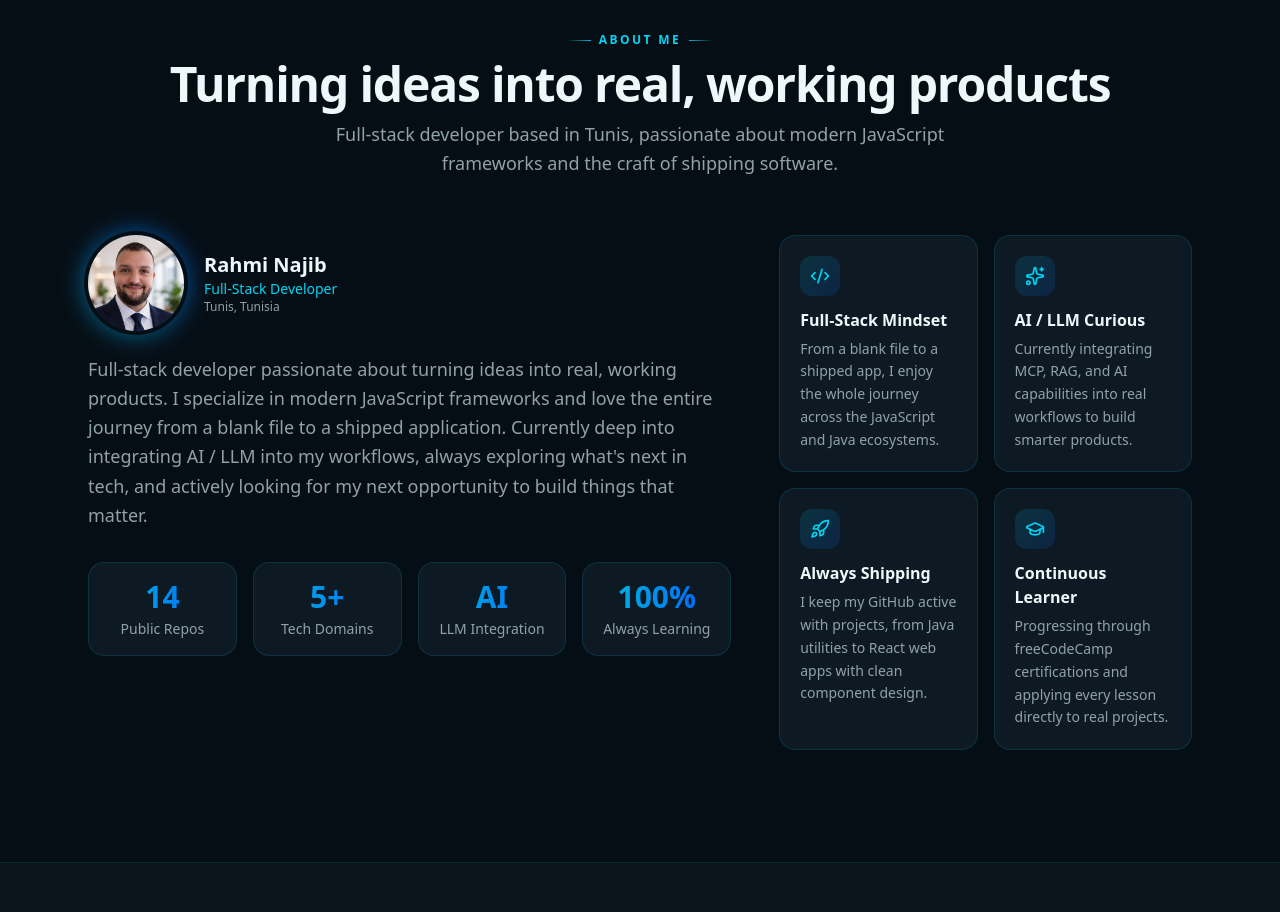
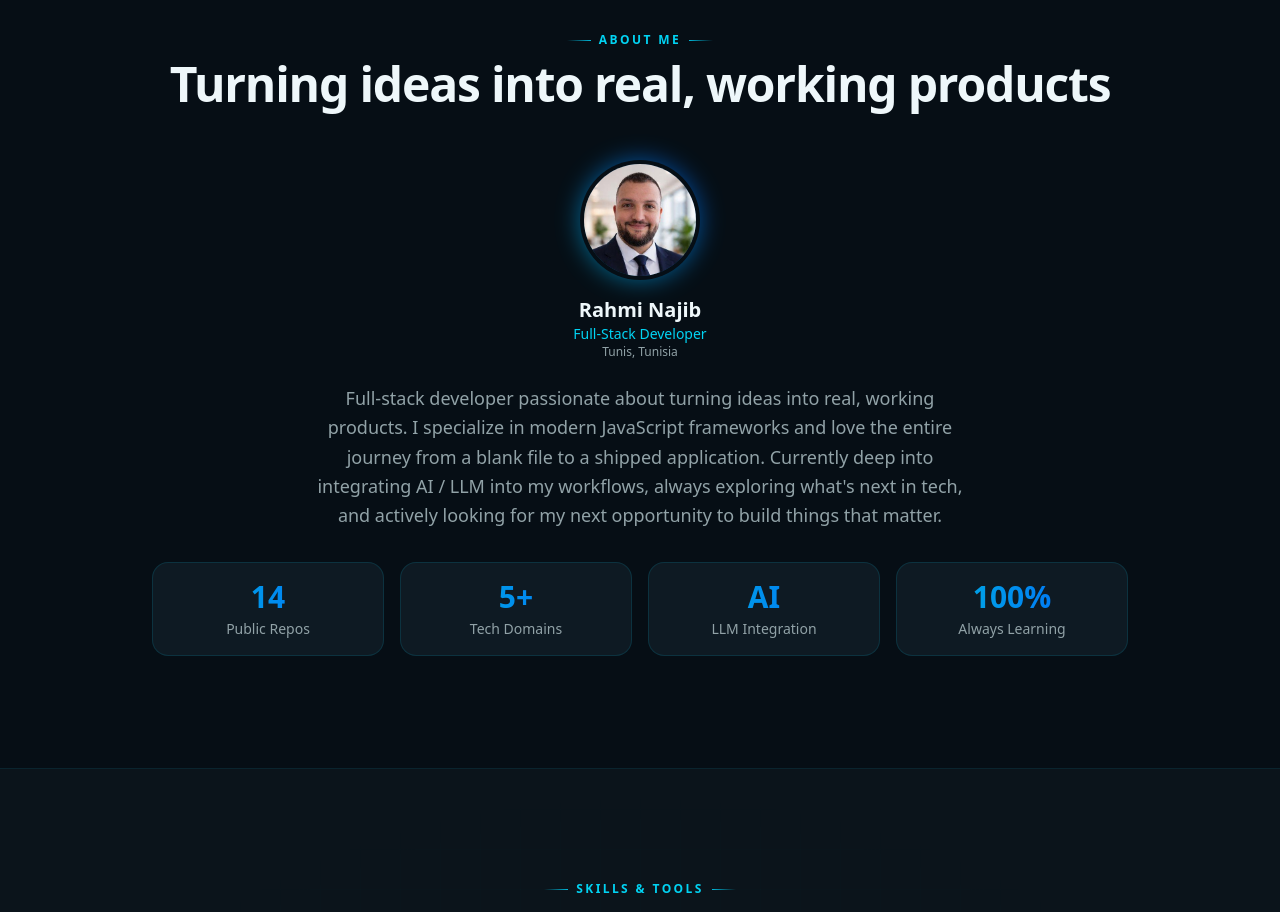
Before and after one commit to Najib-Rahmi/Najib-Rahmi.github.io, a Next.js app: page / in a window 1280 px wide. Shown: the part 880-1792 px from the top of the page. Built offline with nearby package versions, Linux system fonts and the light colour scheme.

Commit message:
About: remove 4 trait boxes and section description text

```diff
--- a/src/components/sections/about.tsx
+++ b/src/components/sections/about.tsx
@@ -1,7 +1,6 @@
 "use client";
 
 import { motion } from "framer-motion";
-import { Sparkles, Rocket, GraduationCap, Code2 } from "lucide-react";
 
 import { SectionHeading } from "@/components/section-heading";
 import { profile } from "@/lib/portfolio-data";
@@ -13,76 +12,70 @@ const stats = [
   { value: "100%", label: "Always Learning" },
 ];
 
-const traits = [
-  {
-    icon: Code2,
-    title: "Full-Stack Mindset",
-    text: "From a blank file to a shipped app, I enjoy the whole journey across the JavaScript and Java ecosystems.",
-  },
-  {
-    icon: Sparkles,
-    title: "AI / LLM Curious",
-    text: "Currently integrating MCP, RAG, and AI capabilities into real workflows to build smarter products.",
-  },
-  {
-    icon: Rocket,
-    title: "Always Shipping",
-    text: "I keep my GitHub active with projects, from Java utilities to React web apps with clean component design.",
-  },
-  {
-    icon: GraduationCap,
-    title: "Continuous Learner",
-    text: "Progressing through freeCodeCamp certifications and applying every lesson directly to real projects.",
-  },
-];
-
 export function About() {
   return (
     <section id="about" className="relative py-20 sm:py-28 bg-background">
-      <div className="mx-auto max-w-6xl px-4 sm:px-6">
-        <SectionHeading
-          eyebrow="About Me"
-          title="Turning ideas into real, working products"
-          description="Full-stack developer based in Tunis, passionate about modern JavaScript frameworks and the craft of shipping software."
-        />
+      <div className="mx-auto max-w-5xl px-4 sm:px-6">
+        <SectionHeading eyebrow="About Me" title="Turning ideas into real, working products" />
 
-        <div className="mt-14 grid gap-10 lg:grid-cols-5 lg:gap-12 items-start">
-          {/* Avatar + bio */}
+        <div className="mt-14 flex flex-col items-center text-center">
           <motion.div
             initial={{ opacity: 0, x: -24 }}
             whileInView={{ opacity: 1, x: 0 }}
             viewport={{ once: true, margin: "-80px" }}
             transition={{ duration: 0.5 }}
-            className="lg:col-span-3 space-y-6"
+            className="relative shrink-0"
           >
-            <div className="flex items-center gap-5">
-              <div className="relative shrink-0">
             <div className="absolute -inset-1 rounded-full bg-gradient-to-tr from-cyan-500 to-blue-600 blur-md opacity-60" />
             <img
               src={profile.avatar}
               alt={`${profile.name} avatar`}
-                  width={96}
-                  height={96}
-                  className="relative size-20 sm:size-24 rounded-full object-cover ring-4 ring-background"
+              width={120}
+              height={120}
+              className="relative size-24 sm:size-28 rounded-full object-cover ring-4 ring-background"
             />
-              </div>
-              <div>
-                <h3 className="text-xl font-bold">{profile.name}</h3>
-                <p className="text-sm font-medium text-cyan-600 dark:text-cyan-400">
+          </motion.div>
+
+          <motion.h3
+            initial={{ opacity: 0, y: 16 }}
+            whileInView={{ opacity: 1, y: 0 }}
+            viewport={{ once: true, margin: "-80px" }}
+            transition={{ duration: 0.5, delay: 0.1 }}
+            className="mt-5 text-xl font-bold"
+          >
+            {profile.name}
+          </motion.h3>
+          <motion.p
+            initial={{ opacity: 0, y: 16 }}
+            whileInView={{ opacity: 1, y: 0 }}
+            viewport={{ once: true, margin: "-80px" }}
+            transition={{ duration: 0.5, delay: 0.15 }}
+            className="text-sm font-medium text-cyan-600 dark:text-cyan-400"
+          >
             {profile.role}
-                </p>
-                <p className="text-xs text-muted-foreground">
+          </motion.p>
+          <motion.p
+            initial={{ opacity: 0, y: 16 }}
+            whileInView={{ opacity: 1, y: 0 }}
+            viewport={{ once: true, margin: "-80px" }}
+            transition={{ duration: 0.5, delay: 0.2 }}
+            className="text-xs text-muted-foreground"
+          >
             {profile.location}
-                </p>
-              </div>
-            </div>
+          </motion.p>
 
-            <p className="text-base sm:text-lg leading-relaxed text-muted-foreground">
+          <motion.p
+            initial={{ opacity: 0, y: 16 }}
+            whileInView={{ opacity: 1, y: 0 }}
+            viewport={{ once: true, margin: "-80px" }}
+            transition={{ duration: 0.5, delay: 0.25 }}
+            className="mt-6 max-w-2xl text-base sm:text-lg leading-relaxed text-muted-foreground"
+          >
             {profile.bio}
-            </p>
+          </motion.p>
 
           {/* Stats */}
-            <div className="grid grid-cols-2 sm:grid-cols-4 gap-4 pt-2">
+          <div className="mt-8 grid grid-cols-2 sm:grid-cols-4 gap-4 w-full">
             {stats.map((s, i) => (
               <motion.div
                 key={s.label}
@@ -101,35 +94,6 @@ export function About() {
               </motion.div>
             ))}
           </div>
-          </motion.div>
-
-          {/* Traits */}
-          <motion.div
-            initial={{ opacity: 0, x: 24 }}
-            whileInView={{ opacity: 1, x: 0 }}
-            viewport={{ once: true, margin: "-80px" }}
-            transition={{ duration: 0.5 }}
-            className="lg:col-span-2 grid sm:grid-cols-2 gap-4"
-          >
-            {traits.map((t, i) => (
-              <motion.div
-                key={t.title}
-                initial={{ opacity: 0, y: 16 }}
-                whileInView={{ opacity: 1, y: 0 }}
-                viewport={{ once: true }}
-                transition={{ duration: 0.4, delay: i * 0.08 }}
-                className="group rounded-xl border border-cyan-500/15 bg-card p-5 transition-all hover:-translate-y-1 hover:border-cyan-500/40 hover:shadow-lg hover:shadow-cyan-500/10"
-              >
-                <div className="grid place-items-center size-10 rounded-lg bg-gradient-to-br from-cyan-500/15 to-blue-600/15 text-cyan-600 dark:text-cyan-400 transition-transform group-hover:scale-110">
-                  <t.icon className="size-5" />
-                </div>
-                <h3 className="mt-3 font-semibold text-base">{t.title}</h3>
-                <p className="mt-1.5 text-sm text-muted-foreground leading-relaxed">
-                  {t.text}
-                </p>
-              </motion.div>
-            ))}
-          </motion.div>
         </div>
       </div>
     </section>
```
Also changed, not shown: 1 other file (tests, documents, lock files or other folders). Lines whose indentation alone changed are shown as unchanged.
